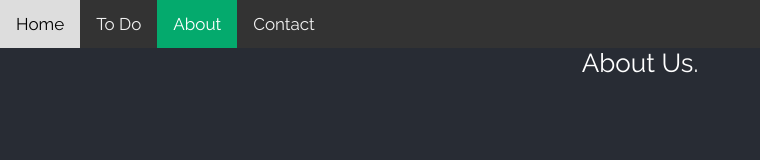
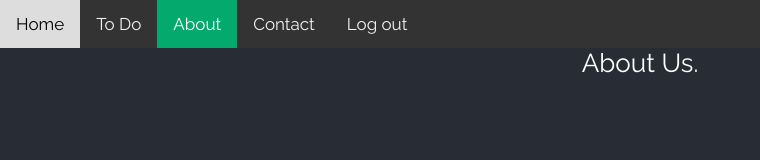
Before and after one commit to hoangtuan1981/react_basic_demo1, a React (Create React App) app: page /about in a window 1280 px wide. Shown: the top 160 px of the page, without its empty margins (0-760 px from the left). Built offline with nearby package versions, Linux system fonts and the light colour scheme.

Commit message:
add Log out to the Nav component.

```diff
--- a/src/views/Nav/Nav.js
+++ b/src/views/Nav/Nav.js
@@ -33,11 +33,13 @@ class Nav extends React.Component {
           <Link to='/'>Home</Link>
           <Link to='/todo'>To Do</Link>
           <Link to='/about'>About</Link>
-          <Link to='/contact'>Contact</Link> */}
+          <Link to='/contact'>Contact</Link>
+          <Link to='/'>Log out</Link>*/}
           <NavLink to='/home' activeclassname="active" exact="true">Home</NavLink>
           <NavLink to='/todo' activeclassname="active">To Do</NavLink>
           <NavLink to='/about' activeclassname="active">About</NavLink>
           <NavLink to='/contact' activeclassname="active">Contact</NavLink>
+          <NavLink to='/' activeclassname="active">Log out</NavLink>
         </div>
       </nav>
     )
```
